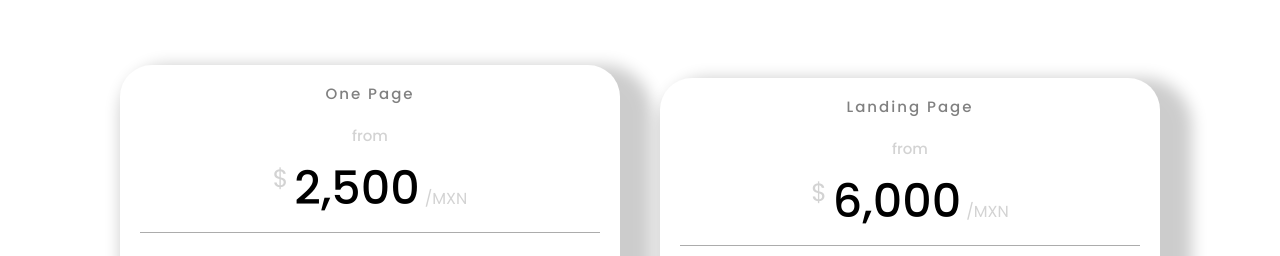
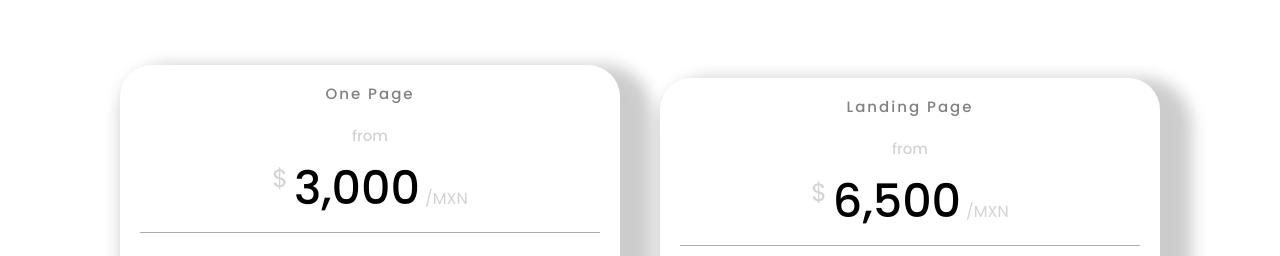
Before and after one commit to Amoxtli-Developers/amoxtli-website, a React (Create React App) app: page /how-it-works in a window 1280 px wide. Shown: the part 2205-2461 px from the top of the page. Built offline with nearby package versions, Linux system fonts and the light colour scheme.

Commit message:
change prices

```diff
--- a/src/Components/PricingCard.js
+++ b/src/Components/PricingCard.js
@@ -20,9 +20,9 @@ export default function PricingCard({ box_type_text }) {
             <b className="dollar">$</b>
 
             {box_type_text === "One Page"
-              ? "2,500"
+              ? "3,000"
               : box_type_text === "Landing Page"
-              ? "6,000"
+              ? "6,500"
               : "9,500"}
 
             <span>/MXN</span>
```
